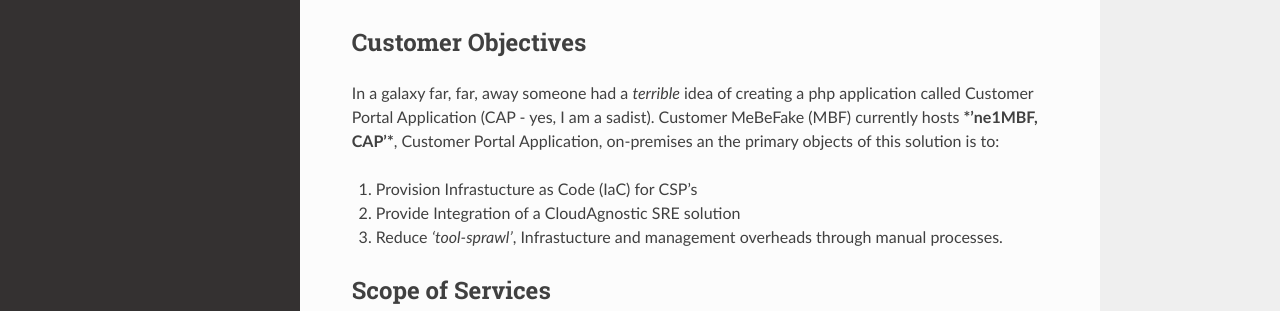
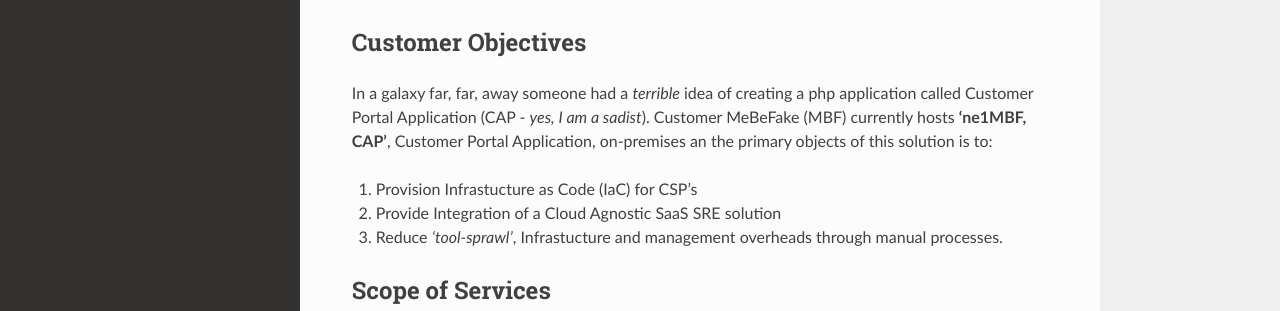
Before and after one commit to merps/f5-rtd-sre-demo, a Sphinx documentation site: the page built from docs/html/customer.rst, in a window 1280 px wide and 1230 px high. Shown: the part 382-693 px from the top of the window. Built offline with Sphinx 7.4.7 and the Read the Docs theme 2.0.0, drawn with Linux system fonts in a browser that asks for light colours; pages that are not in the unit, such as notebooks, are missing from menus.

Commit message:
updated customer

```diff
--- a/docs/html/customer.rst
+++ b/docs/html/customer.rst
@@ -13,12 +13,12 @@ with a three (3) year plan of to have sixty (60) percent of workloads bursting t
 Customer Objectives
 ------------------------------------------------------------------
 In a galaxy far, far, away someone had a *terrible* idea of creating a php application called
-Customer Portal Application (CAP - yes, I am a sadist).   Customer MeBeFake (MBF) currently hosts
-***'ne1MBF, CAP'***, Customer Portal Application, on-premises an the primary objects of this solution is
+Customer Portal Application (CAP - *yes, I am a sadist*).   Customer MeBeFake (MBF) currently hosts
+**'ne1MBF, CAP'**, Customer Portal Application, on-premises an the primary objects of this solution is
 to:
 
 1) Provision Infrastucture as Code (IaC) for CSP's
-2) Provide Integration of a CloudAgnostic SRE solution
+2) Provide Integration of a Cloud Agnostic SaaS SRE solution
 3) Reduce *'tool-sprawl'*, Infrastucture and management overheads through manual processes.
 
 
```
